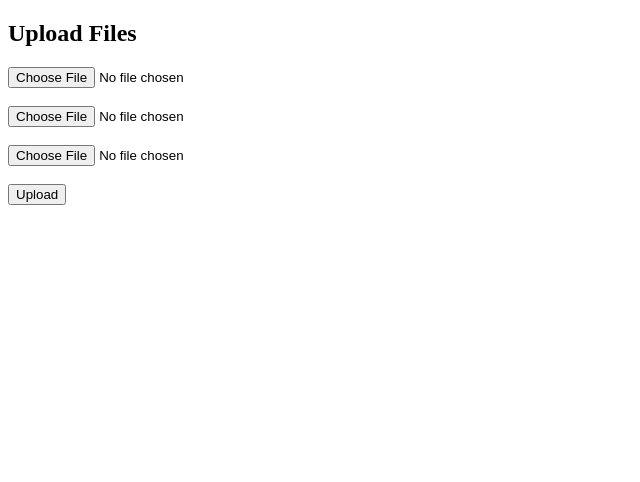
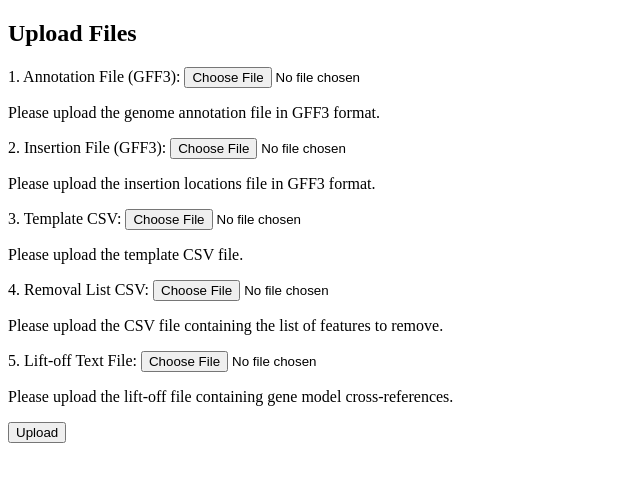
Before and after one commit to Sebastian-Mueller-1/insertion_feature_builder_web, a Flask app: page / in a window 1280 px wide. Shown: the top 482 px of the page, without its empty margins (0-640 px from the left). Run offline with Flask 3, Linux system fonts and the light colour scheme.

Commit message:
Update upload.html
updated the whole layout to include 5 upload buttons and more info

```diff
--- a/templates/upload.html
+++ b/templates/upload.html
@@ -1,14 +1,43 @@
 <!DOCTYPE html>
-<html>
+<html lang="en">
 <head>
-    <title>Upload CSV Files</title>
+    <meta charset="UTF-8">
+    <meta name="viewport" content="width=device-width, initial-scale=1.0">
+    <title>Upload Files</title>
 </head>
 <body>
     <h2>Upload Files</h2>
     <form action="/" method="post" enctype="multipart/form-data">
-        <input type="file" name="file1" required><br><br>
-        <input type="file" name="file2" required><br><br>
-        <input type="file" name="file3" required><br><br>
+        <div>
+            <label for="file1">1. Annotation File (GFF3):</label>
+            <input type="file" name="file1" id="file1" required>
+            <p>Please upload the genome annotation file in GFF3 format.</p>
+        </div>
+
+        <div>
+            <label for="file2">2. Insertion File (GFF3):</label>
+            <input type="file" name="file2" id="file2" required>
+            <p>Please upload the insertion locations file in GFF3 format.</p>
+        </div>
+
+        <div>
+            <label for="file3">3. Template CSV:</label>
+            <input type="file" name="file3" id="file3" required>
+            <p>Please upload the template CSV file.</p>
+        </div>
+
+        <div>
+            <label for="file4">4. Removal List CSV:</label>
+            <input type="file" name="file4" id="file4" required>
+            <p>Please upload the CSV file containing the list of features to remove.</p>
+        </div>
+
+        <div>
+            <label for="file5">5. Lift-off Text File:</label>
+            <input type="file" name="file5" id="file5" required>
+            <p>Please upload the lift-off file containing gene model cross-references.</p>
+        </div>
+
         <input type="submit" value="Upload">
     </form>
 </body>
```
